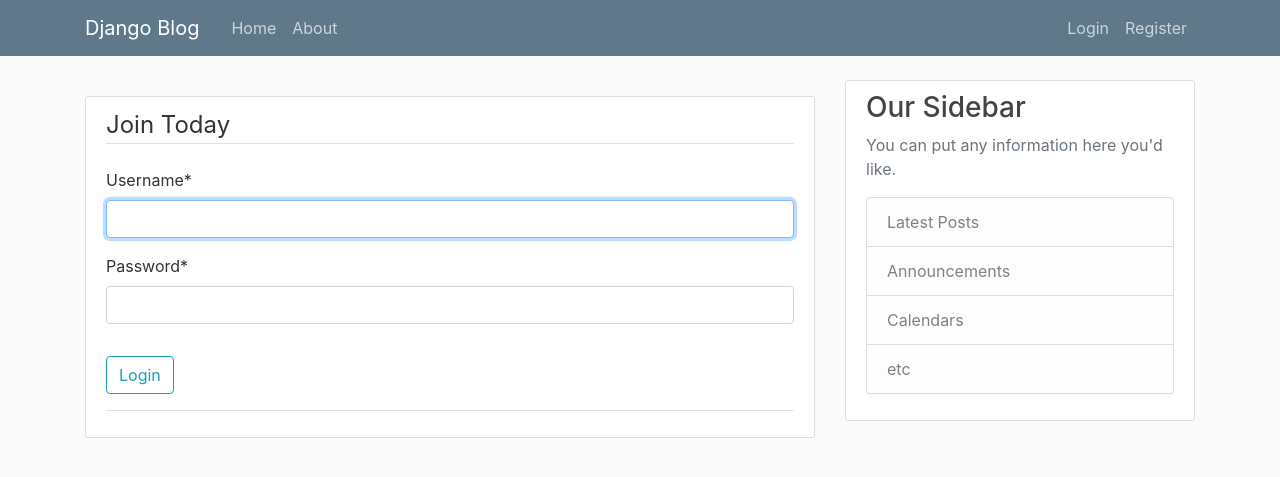
After one commit to Abdelrahman-alaa22/Django-Blog, a Django app: page /login/ in a window 1280 px wide. The commit adds this page. Shown: the top 477 px of the page. Run offline with Django 3.2, Linux system fonts and the light colour scheme; some libraries are stand-ins or nearby versions.

Commit message:
login and logout auth

```diff
--- a/Django_Blog/Django_Blog/settings.py
+++ b/Django_Blog/Django_Blog/settings.py
@@ -121,3 +121,8 @@
 # https://docs.djangoproject.com/en/3.0/howto/static-files/
 
 STATIC_URL = '/static/'
+
+LOGIN_REDIRECT_URL= 'home'
+
+
+CRISPY_TEMPLATE_PACK = 'bootstrap4'
--- a/Django_Blog/Django_Blog/urls.py
+++ b/Django_Blog/Django_Blog/urls.py
@@ -1,11 +1,13 @@
 from django.contrib import admin
 from django.urls import path, include
 from user import views as user_views
-
+from django.contrib.auth.views import LoginView, LogoutView
 
 urlpatterns = [
     path('admin/', admin.site.urls),
     path('', include('Postapp.urls')),
     path('register/', user_views.SignupView, name='register'),
+    path('login/', LoginView.as_view(template_name='user/login.html'), name='login'),
+    path('logout/', LogoutView.as_view(template_name='user/logout.html'), name='logout'),
 
 ]
--- a/Django_Blog/Postapp/templates/Postapp/base.html
+++ b/Django_Blog/Postapp/templates/Postapp/base.html
@@ -39,13 +39,12 @@
                     <!-- Navbar Right Side -->
                     <div class="navbar-nav">
 
-                            <a class="nav-item nav-link" href="#">Logout</a>
-                            <a class="nav-item nav-link" href="#">Profile</a>
-
-
-                            <a class="nav-item nav-link" href="#">Login</a>
-                            <a class="nav-item nav-link" href="#">Register</a>
-
+                            {% if user.is_authenticated %}
+                                <a class="nav-item nav-link" href="{% url 'logout' %}">Logout</a>
+                            {% else %}
+                            <a class="nav-item nav-link" href="{% url 'login' %}">Login</a>
+                            <a class="nav-item nav-link" href="{% url 'register' %}">Register</a>
+                            {% endif %}
 
                     </div>
                 </div>
--- /dev/null
+++ b/Django_Blog/user/templates/user/login.html
@@ -0,0 +1,18 @@
+{% extends 'Postapp/base.html' %}
+{% load crispy_forms_tags %}
+{% block content %}
+<dir class="content-section">
+    <form action="" method="POST"> {%csrf_token%}
+        <fieldset class="form-group">
+            <legend class="border-bottom mb-4">Join Today</legend>
+            {{form|crispy}}
+        </fieldset>
+        <div class="form-group">
+            <button type="submit" class="btn btn-outline-info">Login</button>
+        </div>
+    </form>
+    <div class="border-top pt-3">
+    </div>
+</dir>
+
+{% endblock content %}
```
Also changed, not shown: Django_Blog/user/templates/user/logout.html (added, +13 -0 lines), Django_Blog/db.sqlite3.
